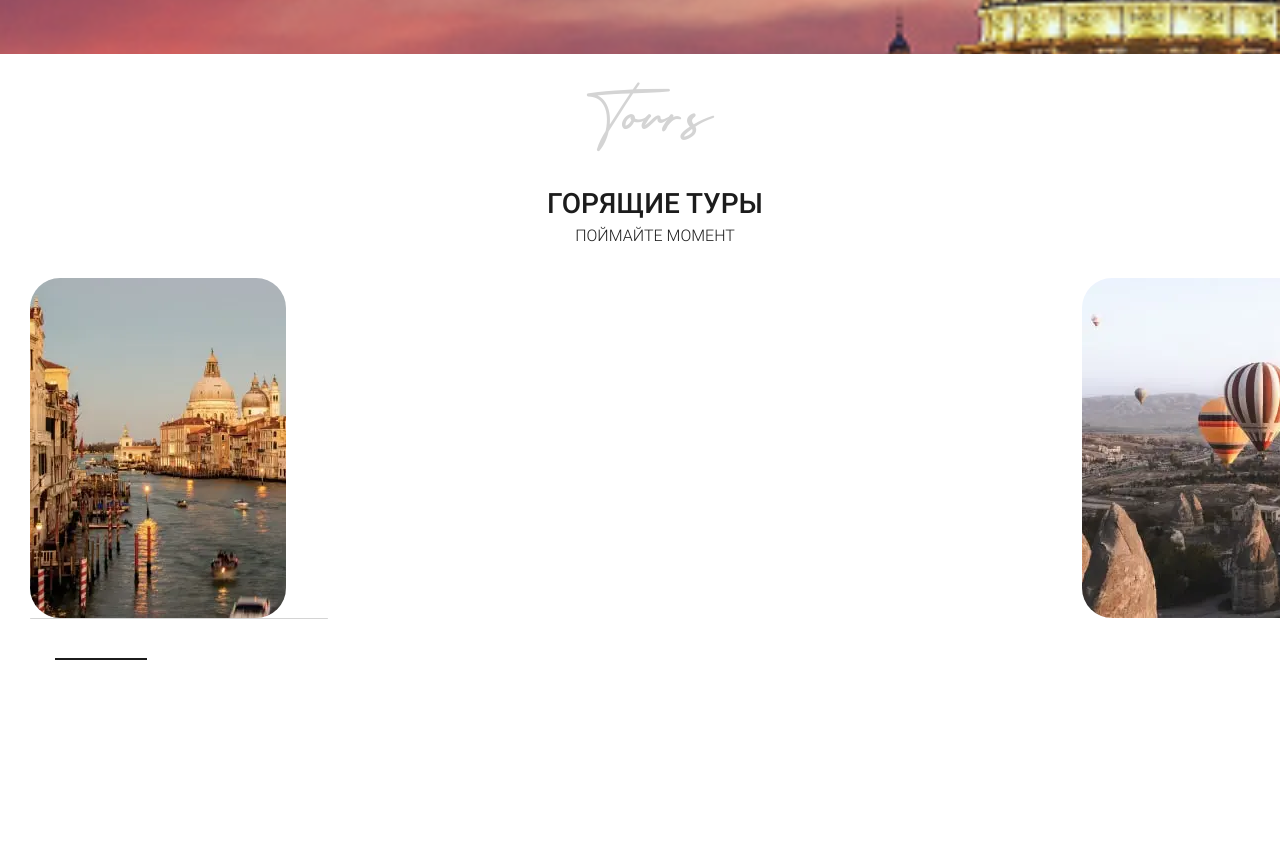
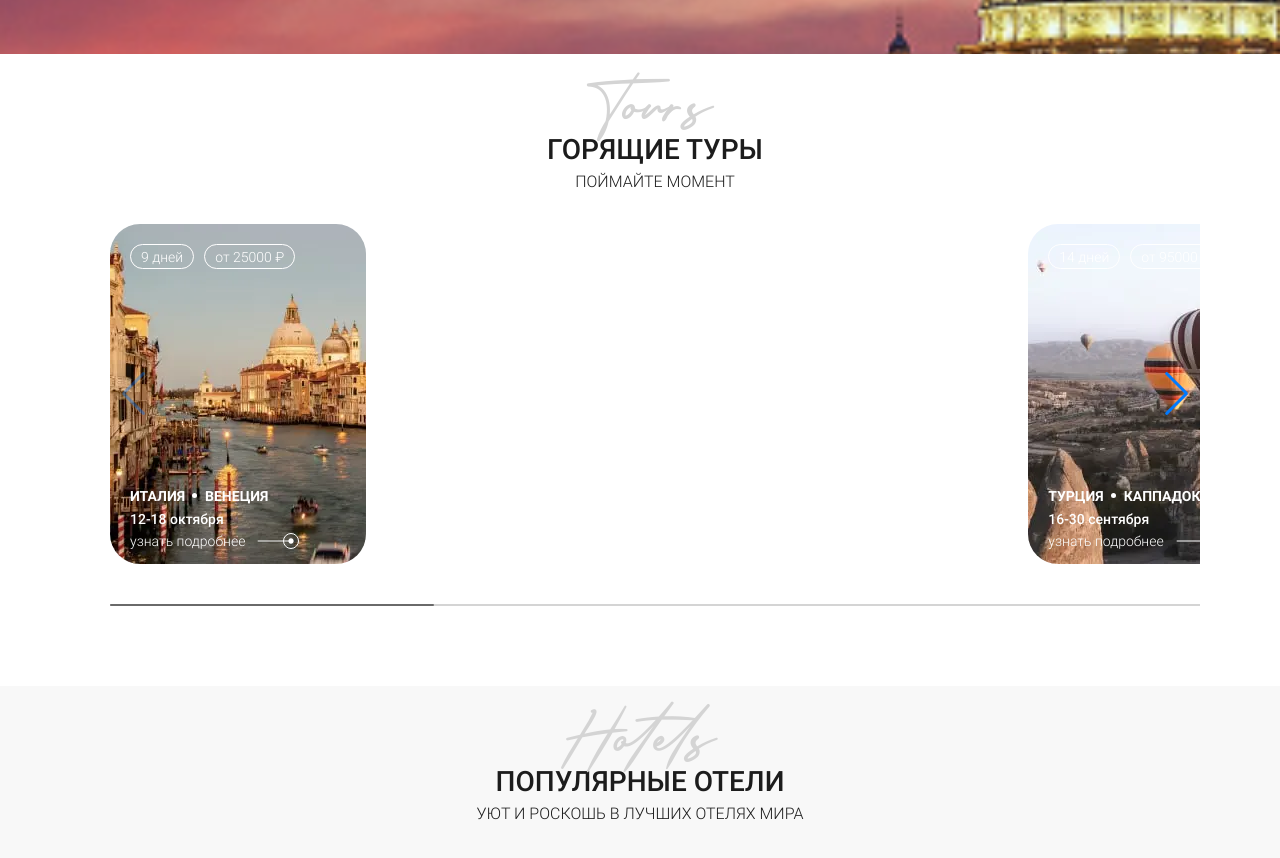
Before and after one commit to serg473/tourcompany-vue, a Vue app: page / in a window 1280 px wide. Shown: the part 780-1638 px from the top of the page. Before the commit the page ends 1479 px from the top, so only its background shows below. Built offline with nearby package versions, Linux system fonts and the light colour scheme.

Commit message:
feat: create slider, defineStore pinia

```diff
--- /dev/null
+++ b/src/components/CardsSlider.vue
@@ -0,0 +1,66 @@
+<script setup>
+import { Swiper, SwiperSlide } from 'swiper/vue';
+import { Scrollbar, Navigation } from 'swiper/modules';
+import 'swiper/css';
+import 'swiper/css/scrollbar';
+import 'swiper/css/navigation';
+const props = defineProps({
+    sliderData: {
+        type: Array,
+        default: () => { }
+    },
+})
+const modules = [Scrollbar, Navigation]
+</script>
+<template>
+    <div class="swiper-container group">
+        <swiper :modules="modules" navigation :scrollbar="{ draggable: true, el: '.custom-scrollbar' }"
+            :slidesPerView="1.2" space-between="12">
+            <swiper-slide v-for="tourItem in sliderData" :key="tourItem?.id">
+                <slot :sliderData="tourItem"></slot>
+            </swiper-slide>
+        </swiper>
+        <div class="custom-scrollbar group-[opacity-100]:"></div>
+    </div>
+</template>
+<style scoped lang="postcss">
+.swiper-slide {
+    @apply relative
+}
+
+.swiper-container {
+    position: relative;
+
+    .custom-scrollbar {
+        &.swiper-scrollbar-horizontal {
+            height: 2px;
+            background-color: #D4D4D4;
+            margin-top: 40px;
+        }
+
+        .swiper-scrollbar-drag {
+            background: #D4D4D4;
+
+            &::after {
+                content: "";
+                width: 92px;
+
+
+            }
+        }
+    }
+
+    .swiper-button-prev,
+    .swiper-button-next {
+        @apply after:text-[#1c1c1c] rounded-full after:text-sm size-8 bg-white opacity-0;
+    }
+
+    .swiper-button-prev {
+        @apply after:content-['prev']
+    }
+
+    .swiper-button-next {
+        @apply after:content-['next']
+    }
+}
+</style>
--- a/src/components/Header.vue
+++ b/src/components/Header.vue
@@ -1,6 +1,6 @@
 <script></script>
 <template>
-    <div class="container min-[360px]:max-w-[928px] min-[1024px]:max-w-[1120px]">
+    <div class="container min-[480px]:max-w-[928px] min-[1024px]:max-w-[1120px]">
             <header>
                 <div class="flex justify-between p-[13px_0px_11px_0px]">
                     <img class="max-[360px]:w-[121px] max-[360px]:h-[44px]" src="../assets/img/logo.svg" alt="Logo">
--- a/src/components/TitlesSection.vue
+++ b/src/components/TitlesSection.vue
@@ -1,6 +1,6 @@
 <template>
-    <div class="flex flex-col">
-        <h3>
+    <div class="flex flex-col items-center relative">
+        <h3 class="absolute top-[-10px]">
             <slot name="named-section"></slot>
         </h3>
         <h4>
--- a/src/stores/counter.js
+++ b/src/stores/counter.js
@@ -1,12 +1,7 @@
-import { ref, computed } from 'vue'
-import { defineStore } from 'pinia'
+import { defineStore } from "pinia";
 
-export const useCounterStore = defineStore('counter', () => {
-  const count = ref(0)
-  const doubleCount = computed(() => count.value * 2)
-  function increment() {
-    count.value++
-  }
+export const useCounterStore = defineStore("tourcompany", {
+  state: () => ({toursData:[
 
-  return { count, doubleCount, increment }
-})
+  ] }),
+});
--- /dev/null
+++ b/src/utils/index.js
@@ -0,0 +1,3 @@
+export const getImagePath = (imageFileName) => {
+  return new URL(`${imageFileName}`, import.meta.url).href;
+};
--- a/src/views/HomeView.vue
+++ b/src/views/HomeView.vue
@@ -1,17 +1,27 @@
 <script setup>
+import { ref, onMounted, onUnmounted } from 'vue'
+import CardsSlider from '@/components/CardsSlider.vue';
 import TitlesSection from '@/components/TitlesSection.vue';
 import TourSearch from '@/components/TourSearch.vue';
-import { Swiper, SwiperSlide } from 'swiper/vue';
-import { Scrollbar } from 'swiper/modules';
-import 'swiper/css';
-import 'swiper/css/scrollbar';
-const onSwiper = (swiper) => {
-  console.log(swiper);
-};
-const onSlideChange = () => {
-  console.log('slide change');
-};
-const modules = [Scrollbar]
+import { getImagePath } from '@/utils';
+const width = ref(window.innerWidth)
+const toursData = [
+  { id: 1, country: "Италия", city: "Венеция", preview: '../assets/img/dana-andreea-gheorghe.webp', date: '12-18 октября', term: '9', price: '25000' },
+  { id: 2, country: "Турция", city: "Каппадокия", preview: '../assets/img/bechir-kaddech.webp', date: '16-30 сентября', term: '14', price: '95000' },
+  { id: 3, country: "Италия", city: "Рим", preview: '../assets/img/francesco-bianco.webp', date: '10-15 ноября', term: '5', price: '80000' },
+  { id: 4, country: "ОАЭ", city: "Дубай", preview: '../assets/img/darcey-beau.webp', date: '12-18 октября', term: '9', price: '25000' },
+]
+const popularData = [
+  {id:1, }
+]
+const handleResize = () => width.value = window.innerWidth;
+onMounted(() => {
+  window.addEventListener('resize', handleResize);
+});
+
+onUnmounted(() => {
+  window.removeEventListener('resize', handleResize);
+});
 </script>
 
 <template>
@@ -26,51 +36,62 @@ const modules = [Scrollbar]
       <TourSearch />
     </div>
   </section>
-  <section class="py-20 bg-white text-center">
-    <div class="container pr-0">
+  <section class="pt-20 pb-[80px] bg-white text-center">
+    <div class="container pr-0 min-[480px]:max-w-[928px] min-[1024px]:max-w-[1120px]">
       <TitlesSection>
         <template #named-section>Tours</template>
         <template #title>Горящие туры</template>
         <template #subtitle>Поймайте момент</template>
       </TitlesSection>
-      <div class="swiper-container">
-        <swiper :modules="modules" :scrollbar="{ draggable: true, el: '.custom-scrollbar' }" :slidesPerView="1.2"
-          :slideToClickedSlide="true" space-between="12" :loop="true" @swiper="onSwiper" @slideChange="onSlideChange">
-          <swiper-slide><img class="rounded-[30px]" src="../assets/img/dana-andreea-gheorghe.webp"
-              alt=""></swiper-slide>
-          <swiper-slide><img class="rounded-[30px]" src="../assets/img/bechir-kaddech.webp" alt=""></swiper-slide>
-          <swiper-slide><img class="rounded-[30px]" src="../assets/img/francesco-bianco.webp" alt=""></swiper-slide>
-          <swiper-slide><img class="rounded-[30px]" src="../assets/img/francesco-bianco.webp" alt=""></swiper-slide>
-          <swiper-slide><img class="rounded-[30px]" src="../assets/img/francesco-bianco.webp" alt=""></swiper-slide>
-        </swiper>
-        <div class="custom-scrollbar"></div>
+      <CardsSlider :sliderData="toursData">
+        <template #default="{ sliderData }">
+          <img class="rounded-[30px]" :src="getImagePath(sliderData?.preview)"
+            :alt="`${sliderData?.country}-${sliderData?.city}`">
+          <div class="absolute w-full h-full inset-0 pl-5 py-5">
+            <div class="flex gap-[10px] font-light text-sm leading-[16.41px] text-[#FFFFFF]">
+              <div class="border border-[#ffffff] rounded-[30px] p-[4px_10px_3px_10px]">
+                <span>{{ sliderData?.term }} дней</span>
+              </div>
+              <div class="border border-[#ffffff] rounded-[30px] p-[4px_10px_3px_10px]">
+                от {{ sliderData?.price }} ₽
+              </div>
+            </div>
+            <div class="flex flex-col items-start mt-[219px] text-white font-medium text-sm leading-[16.41px]">
+              <div class="flex gap-5  uppercase">
+                <strong
+                  class="relative after:content-[''] after:absolute after:size-[5px] after:bg-white after:top-[5px] after:right-[-12px] after:rounded-full">{{
+                    sliderData?.country }}</strong>
+                <strong>{{ sliderData?.city }}</strong>
+              </div>
+              <span class="my-[6px]">{{ sliderData?.date }}</span>
+              <div class="flex gap-3">
+                <span class="font-light inline-block">узнать подробнее</span>
+                <svg width="42" height="16" viewBox="0 0 42 16" fill="none" xmlns="http://www.w3.org/2000/svg">
+                  <path
+                    d="M1 7.5C0.723858 7.5 0.5 7.72386 0.5 8C0.5 8.27614 0.723858 8.5 1 8.5L1 7.5ZM31.3333 8C31.3333 9.47276 32.5272 10.6667 34 10.6667C35.4728 10.6667 36.6667 9.47276 36.6667 8C36.6667 6.52724 35.4728 5.33334 34 5.33334C32.5272 5.33334 31.3333 6.52724 31.3333 8ZM1 8.5L34 8.5L34 7.5L1 7.5L1 8.5Z"
+                    fill="white" />
+                  <circle cx="34" cy="8" r="7.5" transform="rotate(-90 34 8)" stroke="white" />
+                </svg>
+
+              </div>
+            </div>
+          </div>
+        </template>
+      </CardsSlider>
+    </div>
+  </section>
+  <section class="py-20 bg-[#f8f8f8]">
+    <TitlesSection class="text-center">
+      <template #named-section>Hotels</template>
+      <template #title>Популярные отели</template>
+      <template #subtitle>уют и роскошь в лучших отелях мира</template>
+    </TitlesSection>
+    <div v-if="width < 480">
+      <div class="flex flex-col" v-for="tourItem in toursData" :key="tourItem.id">
+        <img :src="tourItem.preview" alt="">
       </div>
     </div>
   </section>
 </template>
 
-<style>
-.swiper-container {
-  position: relative;
-}
-
-.custom-scrollbar.swiper-scrollbar-horizontal {
-  bottom: 0;
-  height: 1px;
-}
-
-.swiper-scrollbar-drag {
-  background: #D4D4D4;
-}
-
-.swiper-scrollbar-drag:after {
-  content: "";
-  width: 92px;
-  height: 2px;
-  background: #1C1C1C;
-  position: absolute;
-  top: 40px;
-  left: 15%;
-  margin: 0 0 0 -20px;
-}
-</style>
+<style lang="postcss"></style>
```
